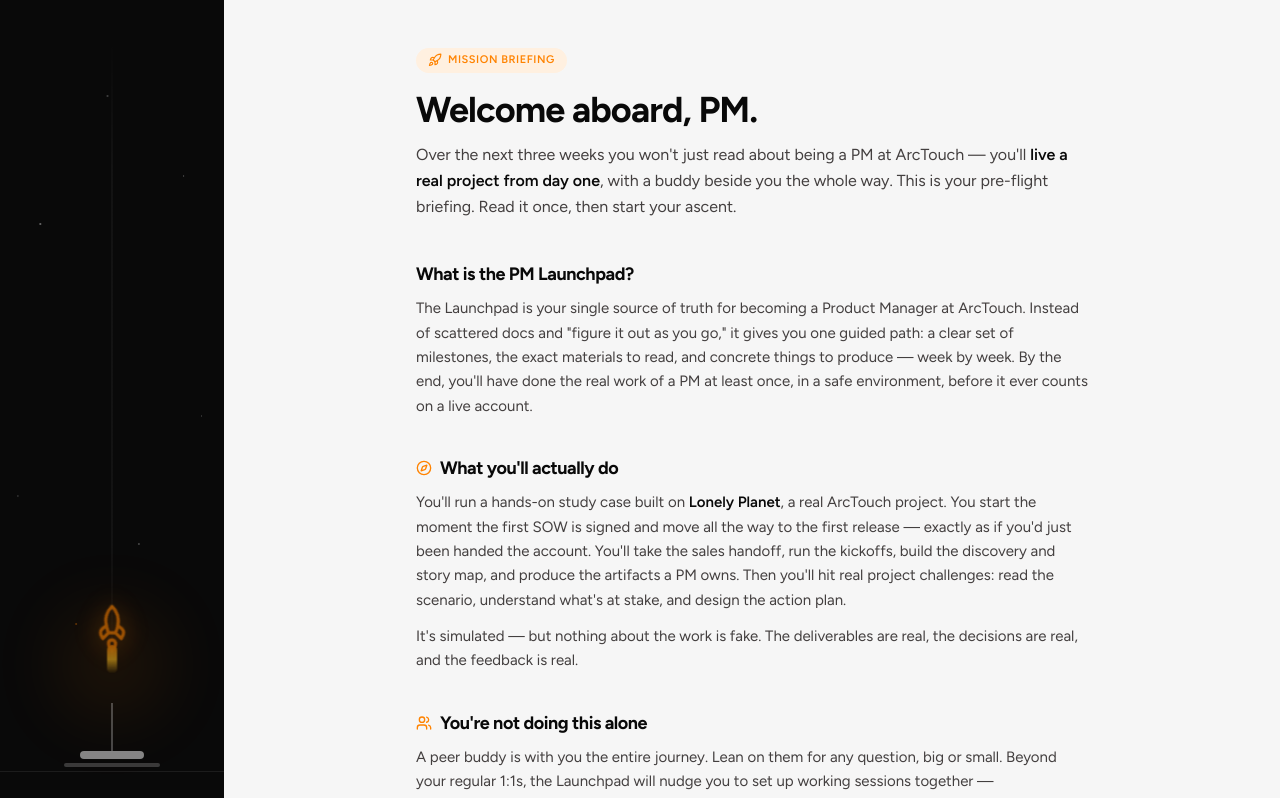
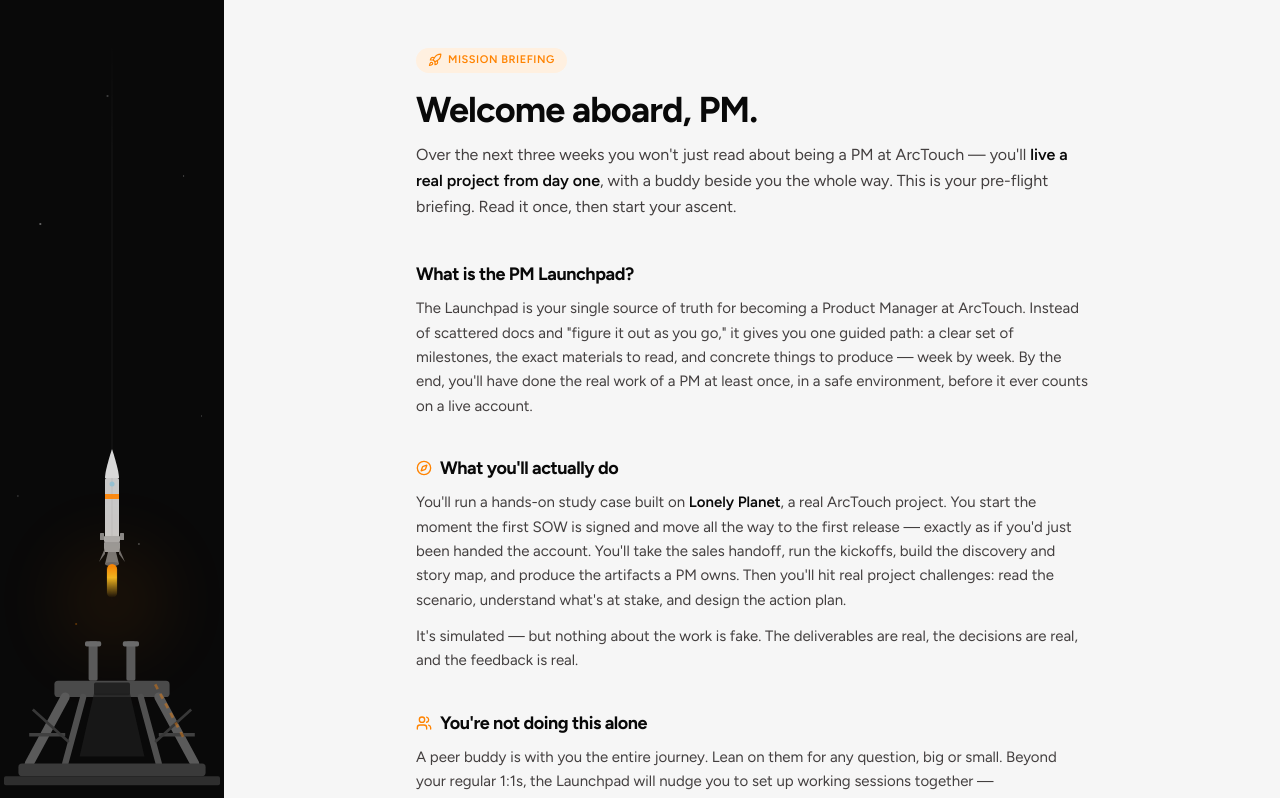
Before and after one commit to mateus-noro-arctouch/pm-launchpad-v2, a Next.js app: page /welcome in a window 1280 px wide. Shown: the top 798 px of the page. Built offline with nearby package versions, Linux system fonts and the light colour scheme.

Commit message:
style: SVG SpaceX-style launchpad + thin tall rocket
Co-authored-by: Cursor <cursoragent@cursor.com>

```diff
--- a/app/globals.css
+++ b/app/globals.css
@@ -158,11 +158,10 @@
   50% { opacity: 1; }
 }
 @keyframes lp-launch {
-  0%   { bottom: 12%; opacity: 0; transform: translateX(-50%) scale(0.96); }
-  8%   { opacity: 1; }
-  14%  { transform: translateX(-50%) scale(1); }
-  82%  { opacity: 1; }
-  100% { bottom: 94%; opacity: 0; transform: translateX(-50%) scale(1); }
+  0%   { bottom: 22%; opacity: 0; transform: translateX(-50%); }
+  3%   { opacity: 1; }
+  90%  { opacity: 1; }
+  100% { bottom: 95%; opacity: 0; transform: translateX(-50%); }
 }
 @keyframes lp-flame {
   0%, 100% { transform: scaleY(0.7) scaleX(0.9); opacity: 0.8; }
--- a/components/welcome-client.tsx
+++ b/components/welcome-client.tsx
@@ -2,6 +2,77 @@
 
 import { useSearchParams, useRouter } from "next/navigation"
 import { Rocket, Users, Compass, Target, ArrowRight } from "lucide-react"
+
+function RocketSVG() {
+  return (
+    <svg viewBox="0 0 30 120" width="30" height="120" fill="none" aria-hidden>
+      {/* Nose cone */}
+      <path d="M15 1 C15 1 22 22 22 30 L8 30 C8 22 15 1 15 1Z" fill="#d8d8d8" />
+      {/* Body */}
+      <rect x="8" y="30" width="14" height="60" rx="1.5" fill="#c8c8c8" />
+      {/* Fairing seam line */}
+      <line x1="15" y1="30" x2="15" y2="90" stroke="#b0b0b0" strokeWidth="0.5" />
+      {/* ArcTouch orange band */}
+      <rect x="8" y="46" width="14" height="5" fill="#FF8300" opacity="0.9" />
+      {/* Small window */}
+      <circle cx="15" cy="36" r="2.5" fill="#8bbfd4" opacity="0.8" />
+      {/* Interstage (slightly wider band) */}
+      <rect x="7" y="88" width="16" height="6" rx="1" fill="#aaaaaa" />
+      {/* Engine section */}
+      <rect x="7" y="94" width="16" height="10" rx="1" fill="#999999" />
+      {/* Grid fins (top of engine section) */}
+      <rect x="3" y="85" width="4" height="7" rx="0.5" fill="#888" />
+      <rect x="23" y="85" width="4" height="7" rx="0.5" fill="#888" />
+      {/* Engine bell — widens toward bottom */}
+      <path d="M11 104 L8 116 L22 116 L19 104 Z" fill="#777777" />
+      {/* Engine nozzle rim */}
+      <ellipse cx="15" cy="116" rx="7" ry="2" fill="#666" />
+      {/* Landing legs (folded flat against body) */}
+      <path d="M8 100 L2 114 L8 106 Z" fill="#707070" />
+      <path d="M22 100 L28 114 L22 106 Z" fill="#707070" />
+    </svg>
+  )
+}
+
+function LaunchpadSVG() {
+  return (
+    <svg viewBox="0 0 120 90" width="100%" fill="none" aria-hidden>
+      {/* Hold-down clamp arms */}
+      <rect x="47" y="4" width="5" height="22" rx="1" fill="#5a5a5a" />
+      <rect x="68" y="4" width="5" height="22" rx="1" fill="#5a5a5a" />
+      <rect x="45" y="4" width="9" height="3" rx="1" fill="#6a6a6a" />
+      <rect x="66" y="4" width="9" height="3" rx="1" fill="#6a6a6a" />
+
+      {/* Launch table platform */}
+      <rect x="28" y="26" width="64" height="9" rx="2" fill="#4a4a4a" />
+      {/* Flame duct opening in center of platform */}
+      <rect x="50" y="27" width="20" height="7" rx="1" fill="#222" />
+
+      {/* Main support legs — angled outward like a truss */}
+      <line x1="34" y1="35" x2="14" y2="72" stroke="#5a5a5a" strokeWidth="5" strokeLinecap="round" />
+      <line x1="86" y1="35" x2="106" y2="72" stroke="#5a5a5a" strokeWidth="5" strokeLinecap="round" />
+      {/* Inner legs */}
+      <line x1="44" y1="35" x2="34" y2="72" stroke="#505050" strokeWidth="3.5" strokeLinecap="round" />
+      <line x1="76" y1="35" x2="86" y2="72" stroke="#505050" strokeWidth="3.5" strokeLinecap="round" />
+
+      {/* Cross bracing between legs */}
+      <line x1="14" y1="56" x2="34" y2="56" stroke="#404040" strokeWidth="2" />
+      <line x1="86" y1="56" x2="106" y2="56" stroke="#404040" strokeWidth="2" />
+      <line x1="16" y1="42" x2="36" y2="60" stroke="#383838" strokeWidth="1.5" />
+      <line x1="104" y1="42" x2="84" y2="60" stroke="#383838" strokeWidth="1.5" />
+
+      {/* Flame deflector wedge below platform */}
+      <path d="M50 33 L42 68 L78 68 L70 33 Z" fill="#1e1e1e" opacity="0.7" />
+
+      {/* Ground base plate */}
+      <rect x="8" y="72" width="104" height="7" rx="2" fill="#3a3a3a" />
+      <rect x="0" y="79" width="120" height="5" rx="1" fill="#2e2e2e" />
+
+      {/* Pipes / umbilical hints on right leg */}
+      <line x1="84" y1="28" x2="100" y2="58" stroke="#FF8300" strokeWidth="1.5" strokeDasharray="3 3" opacity="0.4" />
+    </svg>
+  )
+}
 
 function welcomeKey(name: string, start: string) {
   return `pm-launchpad-welcomed-${encodeURIComponent(name)}-${encodeURIComponent(start)}`
@@ -31,40 +102,36 @@ function LaunchSidebar() {
       {/* Stars */}
       <div aria-hidden className="lp-stars pointer-events-none absolute inset-0 opacity-60" />
 
-      {/* Faint vertical track */}
+      {/* Faint exhaust trail */}
       <span
         aria-hidden
-        className="absolute left-1/2 -translate-x-1/2 top-[5%] bottom-[16%] w-px"
-        style={{ background: "linear-gradient(to bottom, transparent, rgba(255,255,255,0.08) 20%, rgba(255,255,255,0.08) 80%, transparent)" }}
+        className="absolute left-1/2 -translate-x-1/2 top-[5%] bottom-[24%] w-px"
+        style={{ background: "linear-gradient(to bottom, transparent, rgba(255,255,255,0.06) 20%, rgba(255,255,255,0.06) 80%, transparent)" }}
       />
 
-      {/* Rocket — takes 2 min to rise from pad to top */}
+      {/* Rocket — thin SVG, rises over 2 min */}
       <div
         aria-hidden
         className="lp-rocket-launch absolute left-1/2 flex flex-col items-center"
         style={{ transform: "translateX(-50%)" }}
       >
-        <Rocket className="size-10 -rotate-45 text-brand drop-shadow-[0_0_14px_rgba(255,131,0,0.7)]" />
+        <RocketSVG />
         <span
-          aria-hidden
-          className="lp-flame -mt-1 mx-auto h-7 w-2.5 rounded-full"
-          style={{ background: "linear-gradient(to bottom, #FF8300, #fbbf24, transparent)" }}
+          className="lp-flame -mt-1 mx-auto h-8 w-2.5 rounded-full"
+          style={{ background: "linear-gradient(to bottom, #FF8300, #fbbf24 40%, transparent)" }}
         />
       </div>
 
-      {/* Liftoff glow at pad */}
+      {/* Liftoff glow */}
       <span
         aria-hidden
-        className="lp-liftoff-glow absolute bottom-[13%] left-1/2 size-16 rounded-full blur-xl"
-        style={{ background: "rgba(255,131,0,0.5)", transform: "translateX(-50%)" }}
+        className="lp-liftoff-glow absolute bottom-[21%] left-1/2 size-16 rounded-full blur-xl"
+        style={{ background: "rgba(255,131,0,0.45)", transform: "translateX(-50%)" }}
       />
 
-      {/* Launch pad structure */}
-      <div aria-hidden className="absolute inset-x-0 bottom-0 flex flex-col items-center pb-7">
-        <span className="h-12 w-0.5 bg-white/25" />
-        <span className="h-2 w-16 rounded-full bg-white/50" />
-        <span className="mt-1 h-1 w-24 rounded-full bg-white/20" />
-        <span className="mt-1 h-px w-full bg-white/8" />
+      {/* SpaceX-style launch mount */}
+      <div aria-hidden className="absolute inset-x-0 bottom-0 px-1 pb-1">
+        <LaunchpadSVG />
       </div>
     </div>
   )
```
